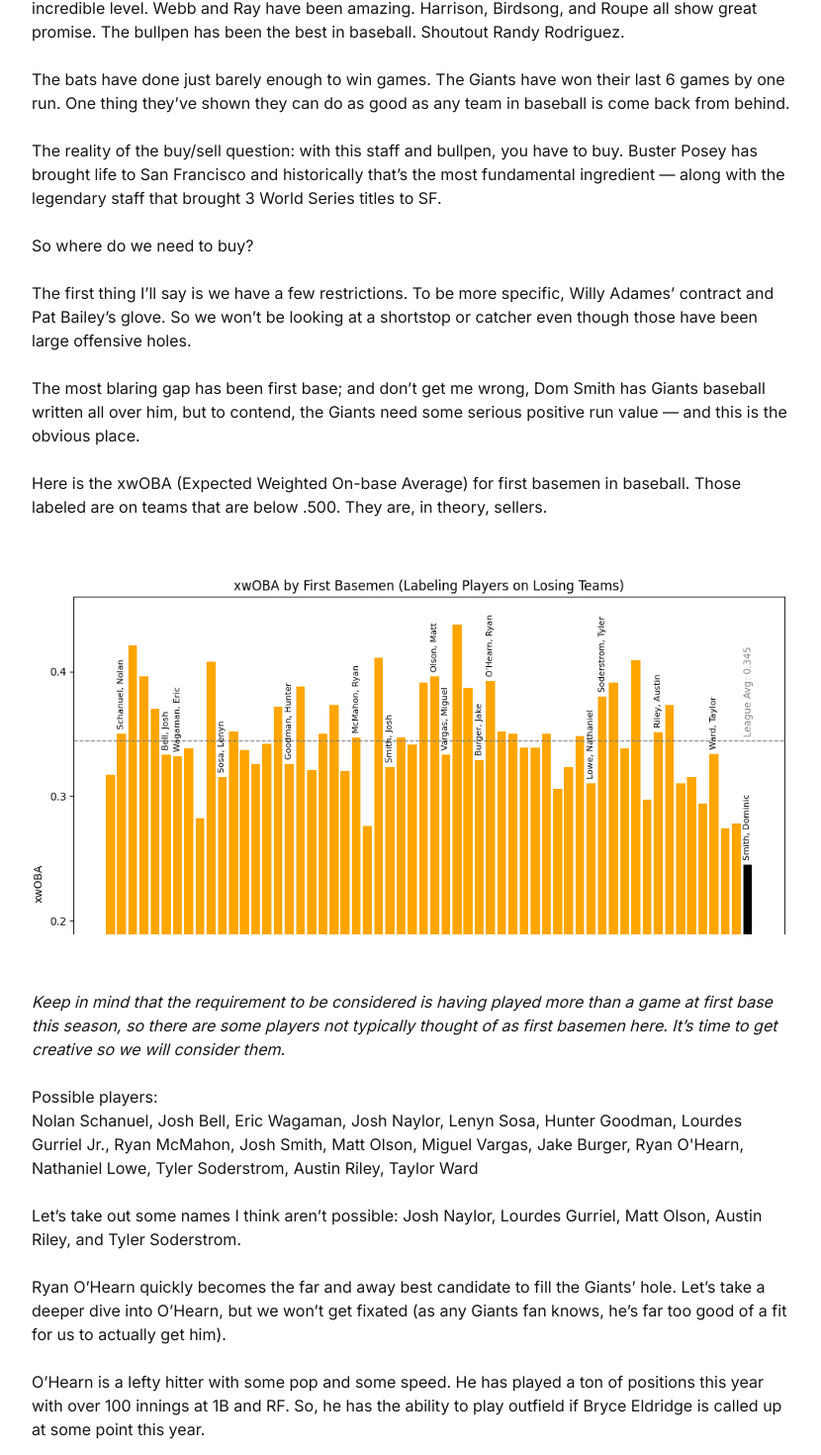
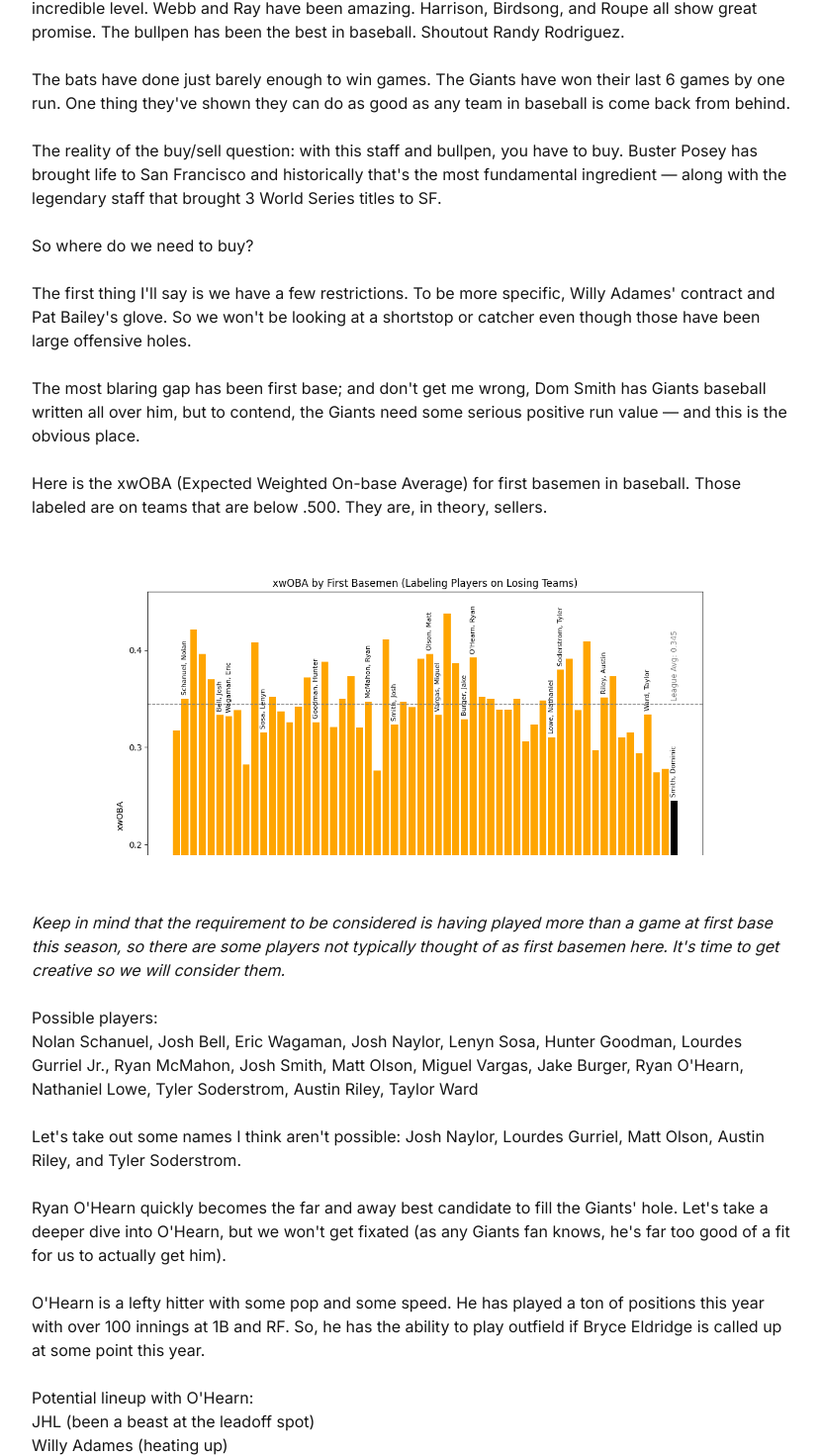
Before and after one commit to jsheinberg/giants-analysis.com, a Next.js app: page /posts/new-post in a window 1280 px wide. Shown: the part 554-2024 px from the top of the page at 99% size, without its empty margins (224-1054 px from the left). Built offline with nearby package versions, Linux system fonts and the light colour scheme.

Commit message:
Prepare for launch on vercel

```diff
--- a/src/app/posts/[slug]/not-found.tsx
+++ b/src/app/posts/[slug]/not-found.tsx
@@ -5,7 +5,7 @@ export default function NotFound() {
     <div className="text-center py-16">
       <h2 className="text-3xl font-bold mb-4">Post Not Found</h2>
       <p className="text-gray-600 mb-8">
-        Sorry, we couldn't find the analysis post you're looking for.
+        Sorry, we couldn&apos;t find the analysis post you&apos;re looking for.
       </p>
       <Link
         href="/"
--- a/src/app/posts/postsData.tsx
+++ b/src/app/posts/postsData.tsx
@@ -1,4 +1,5 @@
 import React from 'react';
+import Image from 'next/image';
 
 export interface PostData {
   title: string;
@@ -9,16 +10,16 @@ export interface PostData {
 
 export const posts: { [key: string]: PostData } = {
   'sample-post': {
-    title: "Matt Chapman's 2025 Performance",
+    title: "Matt Chapman&apos;s 2025 Performance",
     date: "June 9, 2025",
     content: (
       <>
-        <p>Matt Chapman's baseline statistics this year are a bit confusing. His batting average is essentially the league average, he leads the Giants with 12 home runs, which is tied for 28th in the league. He is obviously one of the best fielders in baseball.</p>
-        <p>All things considered, he is having a great year. Interestingly, he is 8th in baseball in WAR at 2.9. Meanwhile, he isn't top ten in any other offensive category aside from walks.</p>
-        <p>So what's the deal? How is it that Chapman is top 10 in value, but doesn't have the flashy stats to show for it?</p>
-        <img src="/images/chapman-batting-average-2025.png" alt="Matt Chapman's Batting Average vs. MLB Average (2025)" style={{ margin: '2rem auto', display: 'block', maxWidth: '100%' }} />
-        <p>As we can see from the chart above Chapman's batting average is approaching the league average. The regression also tends toward Chapman's career average, 241.</p>
-        <img src="/images/chapman-obp-2025.png" alt="Matt Chapman's OBP vs. MLB Average (2025)" style={{ margin: '2rem auto', display: 'block', maxWidth: '100%' }} />
+        <p>Matt Chapman&apos;s baseline statistics this year are a bit confusing. His batting average is essentially the league average, he leads the Giants with 12 home runs, which is tied for 28th in the league. He is obviously one of the best fielders in baseball.</p>
+        <p>All things considered, he is having a great year. Interestingly, he is 8th in baseball in WAR at 2.9. Meanwhile, he isn&apos;t top ten in any other offensive category aside from walks.</p>
+        <p>So what&apos;s the deal? How is it that Chapman is top 10 in value, but doesn&apos;t have the flashy stats to show for it?</p>
+        <Image src="/images/chapman-batting-average-2025.png" alt="Matt Chapman&apos;s Batting Average vs. MLB Average (2025)" width={600} height={300} style={{ margin: '2rem auto', display: 'block', maxWidth: '100%' }} />
+        <p>As we can see from the chart above Chapman&apos;s batting average is approaching the league average. The regression also tends toward Chapman&apos;s career average, 241.</p>
+        <Image src="/images/chapman-obp-2025.png" alt="Matt Chapman&apos;s OBP vs. MLB Average (2025)" width={600} height={300} style={{ margin: '2rem auto', display: 'block', maxWidth: '100%' }} />
         <br />
 
         <p>It is clear that Chapman is getting on base at a higher rate than the league average. And Billy Beane would assure us that this
@@ -26,19 +27,19 @@ export const posts: { [key: string]: PostData } = {
         </p>
         <br />
         <p>
-           If we look deeper into chapmans statistics relative to the league we can see where he's creating value.
+           If we look deeper into chapmans statistics relative to the league we can see where he&apos;s creating value.
         </p>
-        <img src="/images/chapman-batting.png" alt="Matt Chapman's wOBA vs. MLB Average (2025)" style={{ margin: '2rem auto', display: 'block', maxWidth: '100%' }} />
+        <Image src="/images/chapman-batting.png" alt="Matt Chapman&apos;s wOBA vs. MLB Average (2025)" width={600} height={300} style={{ margin: '2rem auto', display: 'block', maxWidth: '100%' }} />
         <br />
         <p>
-            Chapman is hitting the ball hard, and he's walking a lot. If I was a pitcher, this isn't a guy I'd want to see.
-            He's got the speed to bat leadoff, the power to bat third, and the ability to break any game open.
+            Chapman is hitting the ball hard, and he&apos;s walking a lot. If I was a pitcher, this isn&apos;t a guy I&apos;d want to see.
+            He&apos;s got the speed to bat leadoff, the power to bat third, and the ability to break any game open.
         </p>
         <br />
         <ul>
           <li>His average exit velocity 94mph which is 11th in the league.</li>
           <li>His xwOBA is 374 which is 30th in the league.</li>
-          <li>He's one of the best fielding third baseman of all time.</li>
+          <li>He&apos;s one of the best fielding third baseman of all time.</li>
           <li>His 28.2 sprint speed is quick for the league average</li>
           <li>He has a cannon from third</li>
         </ul>
@@ -114,7 +115,7 @@ league_avg = 0.244
 plt.figure(figsize=(10, 5))
 plt.plot(df['date'], df['AVG'], marker='o', label="Matt Chapman")
 plt.axhline(y=league_avg, color='red', linestyle='--', label="MLB AVG (.244)")
-plt.title("Matt Chapman's Batting Average vs. MLB Average (2025)")
+plt.title("Matt Chapman&apos;s Batting Average vs. MLB Average (2025)")
 plt.xlabel("Date")
 plt.ylabel("Batting Average")
 plt.legend()
@@ -129,7 +130,7 @@ league_obp = 0.312
 plt.figure(figsize=(10, 5))
 plt.plot(df_chapman['date'], df_chapman['OBP'], marker='o', label="Matt Chapman OBP")
 plt.axhline(league_obp, color='red', linestyle='--', label="MLB OBP AVG (.312)")
-plt.title("Matt Chapman's On-Base Percentage vs. MLB Average (2025)")
+plt.title("Matt Chapman&apos;s On-Base Percentage vs. MLB Average (2025)")
 plt.xlabel("Date")
 plt.ylabel("On-Base Percentage")
 plt.legend()
@@ -151,7 +152,7 @@ league_averages = {
     'Swing%': 47.0
 }
 
-# Matt Chapman's values from the data
+# Matt Chapman&apos;s values from the data
 chapman_stats = {
     'wOBA': 0.360,
     'xwOBA': 0.374,
@@ -217,7 +218,7 @@ plt.show()
           <h2>The most fundamental question we must ask: buy or sell?</h2>
 
             <p>
-            Buster’s first season got off to a piping hot start, and relative to what we’ve achieved in the last couple years, I’m pretty excited.
+            Buster&apos;s first season got off to a piping hot start, and relative to what we&apos;ve achieved in the last couple years, I&apos;m pretty excited.
             Albeit, if we separate out the performance of players who Buster has signed in his tenure as Head of Baseball Operations, it is rather disappointing — thanks Willy.
             </p>
             <br />
@@ -231,23 +232,23 @@ plt.show()
             </p>
             <br />
             <p>
-            The bats have done just barely enough to win games. The Giants have won their last 6 games by one run. One thing they’ve shown they can do as good as any team in baseball is come back from behind.
+            The bats have done just barely enough to win games. The Giants have won their last 6 games by one run. One thing they&apos;ve shown they can do as good as any team in baseball is come back from behind.
             </p>
             <br />
             <p>
-            The reality of the buy/sell question: with this staff and bullpen, you have to buy. Buster Posey has brought life to San Francisco and historically that’s the most fundamental ingredient —
+            The reality of the buy/sell question: with this staff and bullpen, you have to buy. Buster Posey has brought life to San Francisco and historically that&apos;s the most fundamental ingredient —
             along with the legendary staff that brought 3 World Series titles to SF.
             </p>
             <br />
             <h3>So where do we need to buy?</h3>
             <br />
             <p>
-            The first thing I’ll say is we have a few restrictions. To be more specific, Willy Adames’ contract and Pat Bailey’s glove.
-            So we won’t be looking at a shortstop or catcher even though those have been large offensive holes.
+            The first thing I&apos;ll say is we have a few restrictions. To be more specific, Willy Adames&apos; contract and Pat Bailey&apos;s glove.
+            So we won&apos;t be looking at a shortstop or catcher even though those have been large offensive holes.
             </p>
             <br />
             <p>
-            The most blaring gap has been first base; and don’t get me wrong, Dom Smith has Giants baseball written all over him,
+            The most blaring gap has been first base; and don&apos;t get me wrong, Dom Smith has Giants baseball written all over him,
             but to contend, the Giants need some serious positive run value — and this is the obvious place.
             </p>
             <br />
@@ -256,39 +257,39 @@ plt.show()
             </p>
             <br />
 
-            <img src="/images/first_base_xwOBA.png" alt="First Base xwOBA" style={{ margin: '2rem auto', display: 'block', maxWidth: '100%' }} />
+            <Image src="/images/first_base_xwOBA.png" alt="First Base xwOBA" width={600} height={300} style={{ margin: '2rem auto', display: 'block', maxWidth: '100%' }} />
             <br />
             <p><em>
             Keep in mind that the requirement to be considered is having played more than a game at first base this season,
-            so there are some players not typically thought of as first basemen here. It’s time to get creative so we will consider them.
+            so there are some players not typically thought of as first basemen here. It&apos;s time to get creative so we will consider them.
             </em></p>
             <br />
             <h4>Possible players:</h4>
             <p>
             Nolan Schanuel, Josh Bell, Eric Wagaman, Josh Naylor, Lenyn Sosa, Hunter Goodman, Lourdes Gurriel Jr., Ryan McMahon, Josh Smith,
-            Matt Olson, Miguel Vargas, Jake Burger, Ryan O'Hearn, Nathaniel Lowe, Tyler Soderstrom, Austin Riley, Taylor Ward
+            Matt Olson, Miguel Vargas, Jake Burger, Ryan O&apos;Hearn, Nathaniel Lowe, Tyler Soderstrom, Austin Riley, Taylor Ward
             </p>
             <br />
             <p>
-            Let’s take out some names I think aren’t possible: Josh Naylor, Lourdes Gurriel, Matt Olson, Austin Riley, and Tyler Soderstrom.
+            Let&apos;s take out some names I think aren&apos;t possible: Josh Naylor, Lourdes Gurriel, Matt Olson, Austin Riley, and Tyler Soderstrom.
             </p>
             <br />
             <p>
-            Ryan O’Hearn quickly becomes the far and away best candidate to fill the Giants’ hole. Let’s take a deeper dive into O’Hearn,
-            but we won’t get fixated (as any Giants fan knows, he’s far too good of a fit for us to actually get him).
+            Ryan O&apos;Hearn quickly becomes the far and away best candidate to fill the Giants&apos; hole. Let&apos;s take a deeper dive into O&apos;Hearn,
+            but we won&apos;t get fixated (as any Giants fan knows, he&apos;s far too good of a fit for us to actually get him).
             </p>
             <br />
             <p>
-            O’Hearn is a lefty hitter with some pop and some speed. He has played a ton of positions this year with over 100 innings at 1B and RF.
+            O&apos;Hearn is a lefty hitter with some pop and some speed. He has played a ton of positions this year with over 100 innings at 1B and RF.
             So, he has the ability to play outfield if Bryce Eldridge is called up at some point this year.
             </p>
             <br />
-            <h4>Potential lineup with O’Hearn:</h4>
+            <h4>Potential lineup with O&apos;Hearn:</h4>
             <ul>
             <li>JHL (been a beast at the leadoff spot)</li>
             <li>Willy Adames (heating up)</li>
             <li>Heliot Ramos (dawg)</li>
-            <li>Ryan O’Hearn (dawg)</li>
+            <li>Ryan O&apos;Hearn (dawg)</li>
             <li>Matt Chapman (see above)</li>
             <li>Eldridge</li>
             <li>Wilmer (RBI machine)</li>
@@ -462,7 +463,7 @@ plt.show()
           <li>Excellent range in center field</li>
           <li>Quick adaptation to MLB pitching</li>
         </ul>
-        <p>Lee's ability to get on base and make things happen with his speed has energized the top of the lineup.</p>
+        <p>Lee&apos;s ability to get on base and make things happen with his speed has energized the top of the lineup.</p>
       </>
     ),
     code: (
```
